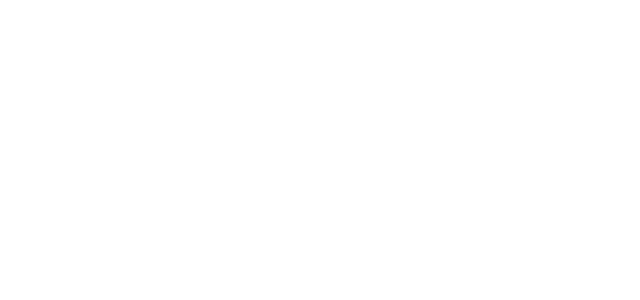
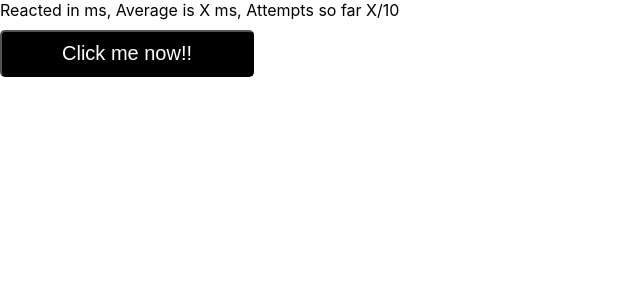
Before and after one commit to san0014s/Cog-Web-App, a React (Create React App) app: page /reactionGame in a window 1280 px wide. Before the commit this address had no page. Shown: the top 300 px of the page, without its empty margins (0-640 px from the left). Built offline with nearby package versions, Linux system fonts and the light colour scheme.

Commit message:
basic reaction game loop

```diff
--- a/package.json
+++ b/package.json
@@ -6,11 +6,13 @@
     "@testing-library/jest-dom": "^5.16.4",
     "@testing-library/react": "^13.2.0",
     "@testing-library/user-event": "^13.5.0",
+    "moment": "^2.29.3",
     "react": "^18.1.0",
     "react-dom": "^18.1.0",
     "react-icons": "^4.3.1",
     "react-router-dom": "^6.3.0",
     "react-scripts": "^2.1.3",
+    "styled-components": "^5.3.5",
     "web-vitals": "^2.1.4"
   },
   "scripts": {
--- a/src/App.js
+++ b/src/App.js
@@ -4,6 +4,7 @@ import Home from "./routes/Home" //import pages of the website
 import About from "./routes/About"
 import Project from "./routes/Project"
 import Contact from "./routes/Contact"
+import ReactionGame from "./games/ReactionGame"
 
 import { Route, Routes } from "react-router-dom";
 
@@ -20,6 +21,7 @@ function App() {
       <Route path="/project" element={<Project />} />
       <Route path="/about" element={<About />} />
       <Route path="/contact" element={<Contact />} />
+      <Route path="/reactionGame" element={<ReactionGame />} />
     </Routes>
     </>
   );
--- /dev/null
+++ b/src/games/ReactionGame.js
@@ -0,0 +1,74 @@
+import React, { useState, useEffect } from "react";
+import styled from 'styled-components';
+import moment from 'moment';
+
+const NOT_YET = "Not Yet...";
+const CLICK_NOW = "Click me now!!";
+const COMPLETE = "Success!";
+const TOO_EARLY = "Clicked too early, try again";
+
+// this is just an immutable enum type to keep track of where the game is at
+const GameState = Object.freeze({
+    Initial: Symbol("Initial"),
+    InProgress: Symbol("In Progress"),
+    Completed: Symbol("Complete"),
+    TooEarly: Symbol("TooEarly") // TODO use clearTimeout() to get rid of setTimeout when this game state is detected
+});
+
+const Button = styled.button`
+    background-color: black;
+    color: white;
+    font-size: 20px;
+    padding: 10px 60px;
+    border-radius: 5px;
+    margin: 10px 0px;
+    cursor: pointer;
+`
+
+export default function ReactionGame() {
+
+    const [gameState, setGameState] = useState(GameState.Initial);
+    const [buttonText, setButtonText] = useState('');
+    const [startTime, setStartTime] = useState(0);
+    const [endTime, setEndTime] = useState(0);
+    const [timeDiffList, setTimeDiffList] = useState([]);
+
+    useEffect(() => { // this callback is essentially executed any time the gameState variable changes
+        if (gameState === GameState.Initial) { // in the initial state, set a random time before the game transitions to the InProgress state
+            console.log("Initial game state detected");
+            setButtonText(NOT_YET);
+            setTimeout(() => { // this callback will be executed in 5000 milliseconds (TODO: randomize this time)
+                setGameState(GameState.InProgress);
+            }, 5000)
+        }
+        else if (gameState === GameState.InProgress) { // in progress means we are now timing the player until they click the button
+            console.log("In Progress Game State Detected");
+            setStartTime(moment());
+            setButtonText(CLICK_NOW);
+        }
+        else if (gameState === GameState.Completed) {
+            console.log("completed game detected")
+            var reactionTime = endTime - startTime;
+            setTimeDiffList(timeDiffList.concat(reactionTime));
+            setTimeout(() => {
+                setGameState(GameState.Initial);
+            }, 1000)
+        }
+    }, [gameState]);
+
+    function onClickFunction() {
+        console.log("button was clicked");
+        if (gameState === GameState.InProgress) {
+            setButtonText(COMPLETE);
+            setEndTime(moment());
+            setGameState(GameState.Completed);
+        }
+    }
+
+    return <>
+        <div>Reacted in {timeDiffList.slice(-1)} ms, Average is X ms, Attempts so far X/10</div>
+        <Button onClick={onClickFunction}>
+            {buttonText}
+        </Button>
+    </>
+}
```
Also changed, not shown: 1 other file (tests, documents, lock files or other folders).
